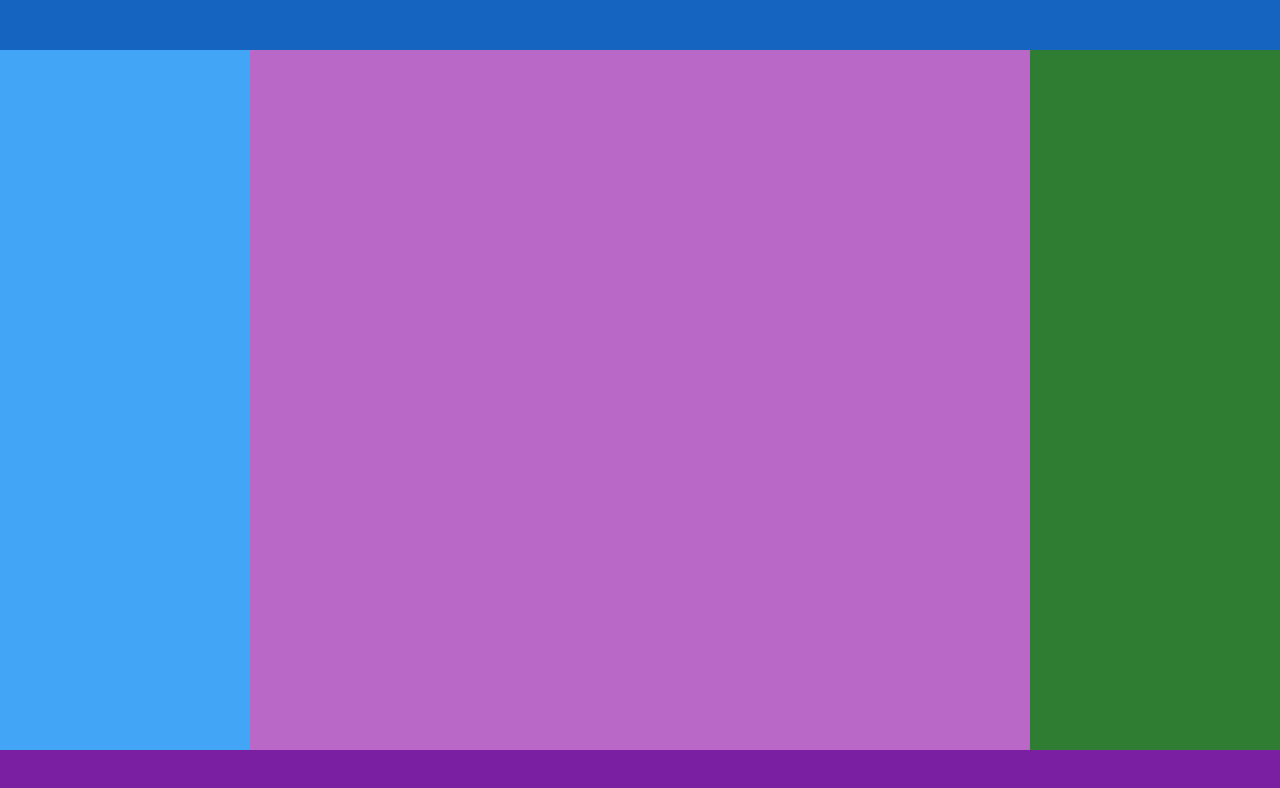
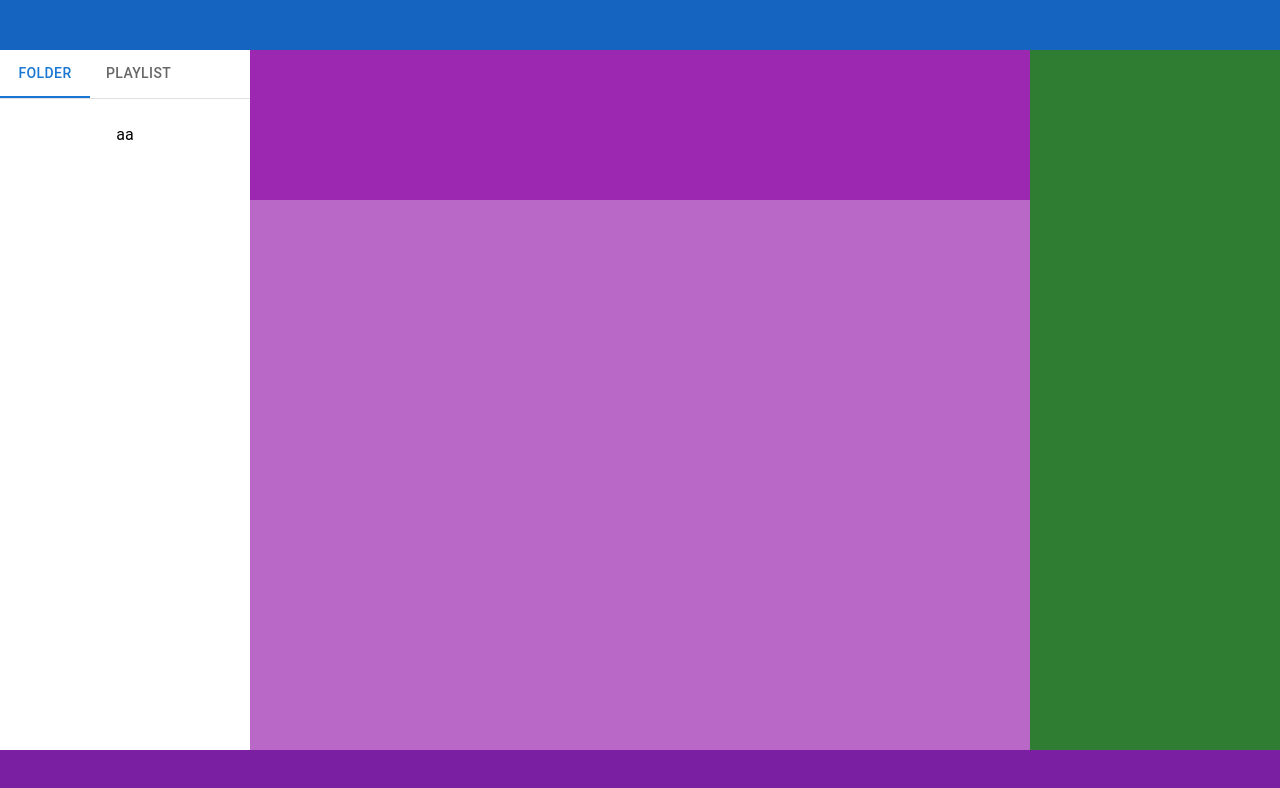
Before and after one commit to Kashiwade-music/kashiwade-music-player, a React (Create React App) app: page / in a window 1280 px wide. Shown: the top 788 px of the page. Built offline with nearby package versions, Linux system fonts and the light colour scheme.

Commit message:
add left tab

```diff
--- a/src/App.tsx
+++ b/src/App.tsx
@@ -9,13 +9,14 @@ import SplitPane from "react-split-pane";
 import GridLayout from "react-grid-layout";
 import gridStyle from "./css/grid.module.css";
 import styled from "styled-components";
+import BasicTabs from "./components/BasicTabs";
 import "./App.css";
 
 function App() {
   const GridParent = styled.div`
     display: grid;
     grid-template-columns: 250px 1fr 250px;
-    grid-template-rows: 50px repeat(2, 1fr) 50px;
+    grid-template-rows: 50px 150px 1fr 50px;
     grid-column-gap: 0px;
     grid-row-gap: 0px;
     height: 100vh;
@@ -28,7 +29,10 @@ function App() {
     grid-area: 2 / 1 / 4 / 2;
   `;
   const GridMainView = styled.div`
-    grid-area: 2 / 2 / 4 / 3;
+    grid-area: 3 / 2 / 4 / 3;
+  `;
+  const GridMainUpperView = styled.div`
+    grid-area: 2 / 2 / 3 / 3;
   `;
   const GridRightMenu = styled.div`
     grid-area: 2 / 3 / 4 / 4;
@@ -53,10 +57,24 @@ function App() {
             sx={{
               width: "100%",
               height: "100%",
-              backgroundColor: "primary.light",
+            }}
+          >
+            <BasicTabs labels={["Folder", "Playlist"]}>
+              <div>aa</div>
+              <div>bb</div>
+              <div>cc</div>
+            </BasicTabs>
+          </Box>
+        </GridLeftMenu>
+        <GridMainUpperView>
+          <Box
+            sx={{
+              width: "100%",
+              height: "100%",
+              backgroundColor: "secondary.main",
             }}
           ></Box>
-        </GridLeftMenu>
+        </GridMainUpperView>
         <GridMainView>
           <Box
             sx={{
--- /dev/null
+++ b/src/components/BasicTabs.tsx
@@ -0,0 +1,75 @@
+import * as React from "react";
+import Tabs from "@mui/material/Tabs";
+import Tab from "@mui/material/Tab";
+import Typography from "@mui/material/Typography";
+import Box from "@mui/material/Box";
+
+interface TabPanelProps {
+  children?: React.ReactNode;
+  index: number;
+  value: number;
+}
+
+function TabPanel(props: TabPanelProps) {
+  const { children, value, index, ...other } = props;
+
+  return (
+    <div
+      role="tabpanel"
+      hidden={value !== index}
+      id={`simple-tabpanel-${index}`}
+      aria-labelledby={`simple-tab-${index}`}
+      {...other}
+    >
+      {value === index && (
+        <Box sx={{ p: 3 }}>
+          <Typography>{children}</Typography>
+        </Box>
+      )}
+    </div>
+  );
+}
+
+function a11yProps(index: number) {
+  return {
+    id: `simple-tab-${index}`,
+    "aria-controls": `simple-tabpanel-${index}`,
+  };
+}
+
+type Props = {
+  labels: string[];
+  children: React.ReactNode[];
+};
+
+export default function BasicTabs(props: Props) {
+  const [value, setValue] = React.useState(0);
+
+  const handleChange = (event: React.SyntheticEvent, newValue: number) => {
+    setValue(newValue);
+  };
+
+  return (
+    <Box sx={{ width: "100%" }}>
+      <Box sx={{ borderBottom: 1, borderColor: "divider" }}>
+        <Tabs
+          value={value}
+          onChange={handleChange}
+          aria-label="basic tabs example"
+        >
+          {/*<Tab label="Item One" {...a11yProps(0)} />
+          <Tab label="Item Two" {...a11yProps(1)} />
+  <Tab label="Item Three" {...a11yProps(2)} />*/}
+          {props.labels.map((label) => (
+            <Tab label={label}></Tab>
+          ))}
+        </Tabs>
+      </Box>
+      {props.children.map((child, index) => (
+        <TabPanel value={value} index={index}>
+          {child}
+        </TabPanel>
+      ))}
+    </Box>
+  );
+}
```
